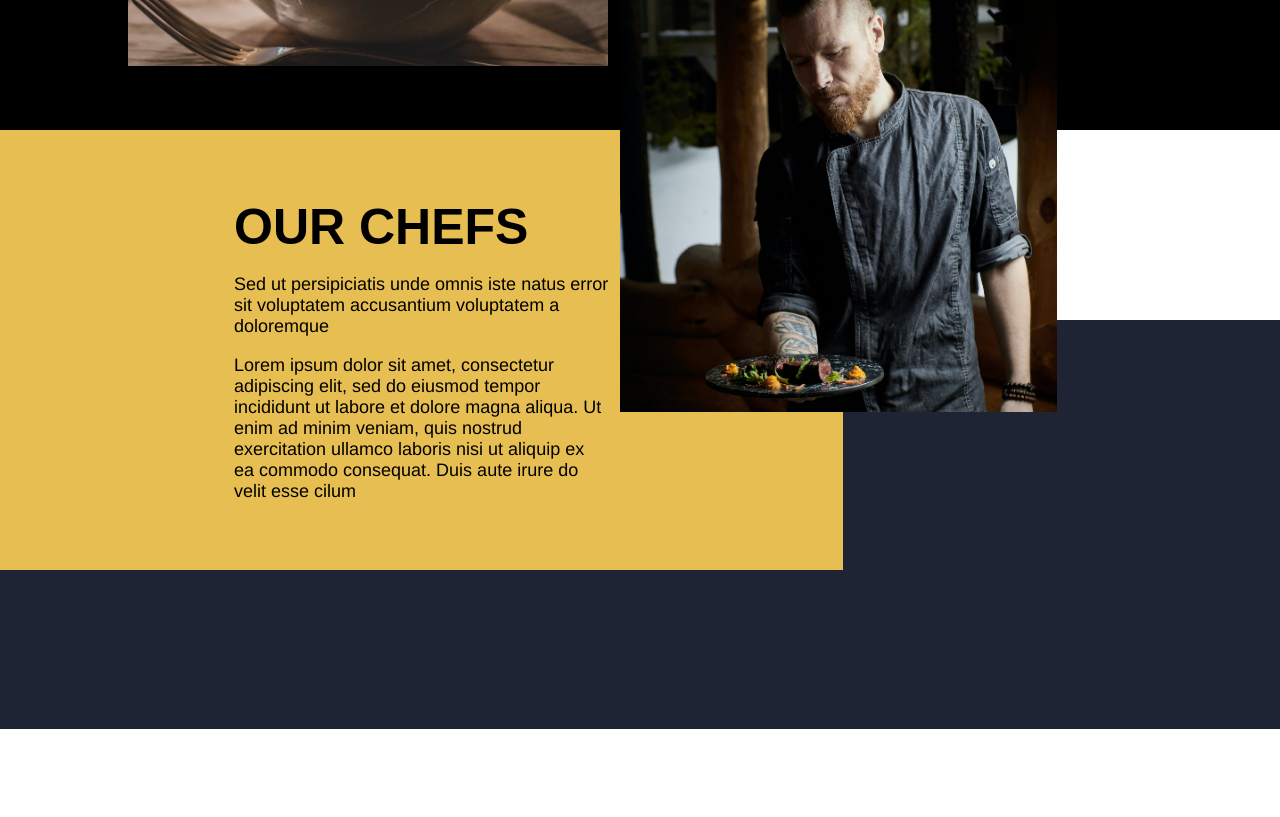
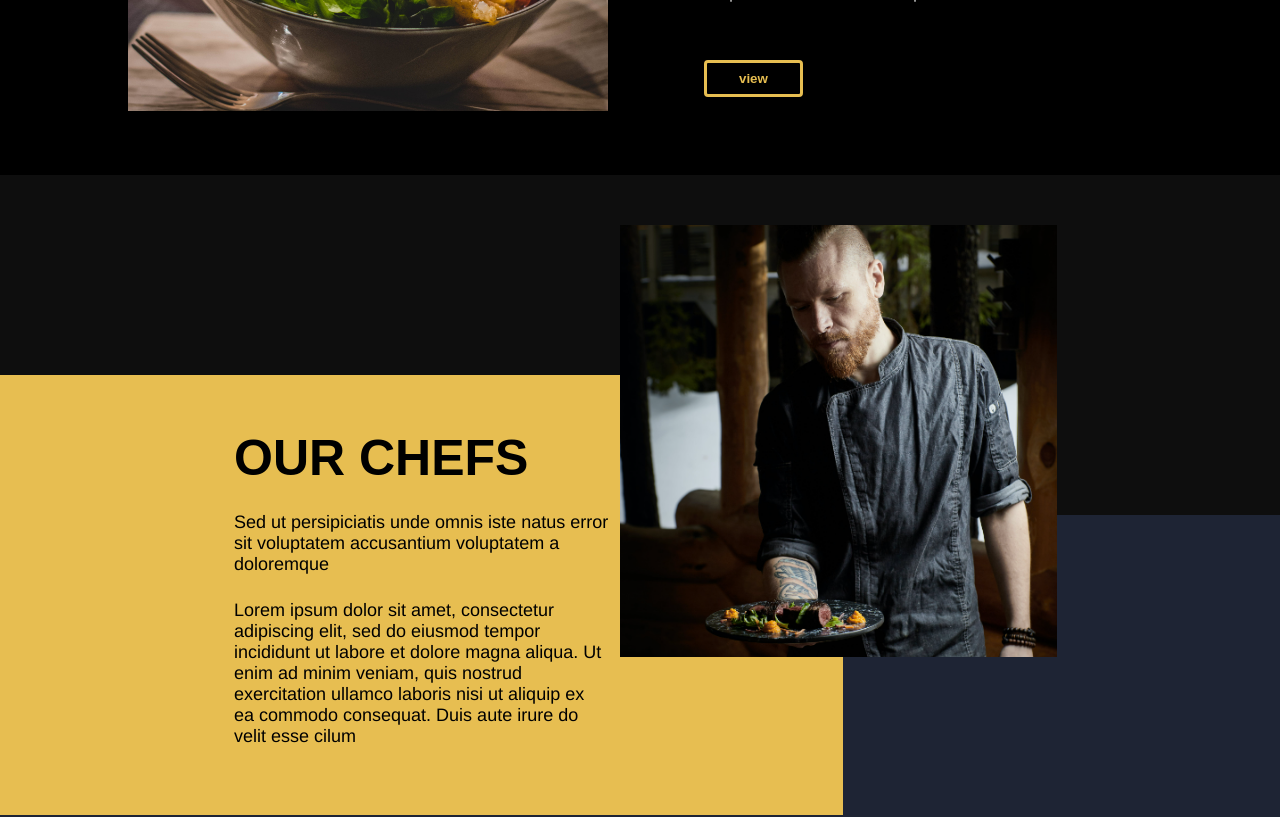
Before and after one commit to madelinegit/Gastron-Guru, a React (Vite) app: page / in a window 1280 px wide. Shown: the part 1680-2497 px from the top of the page. Built offline with nearby package versions, Linux system fonts and the light colour scheme; no server answers; a web font is replaced by a local one.

Commit message:
square blocks update

```diff
--- a/src/components/RelativeSquareBlocks/RelativeSquareBlocks.scss
+++ b/src/components/RelativeSquareBlocks/RelativeSquareBlocks.scss
@@ -1,8 +1,10 @@
 h2 {
   @include responsive-font-size(50px, 43px, 36px);
+  margin: 10px 0 25px;
 }
 p {
   @include responsive-font-size(18px, 16px, 14px);
+  margin-bottom: 25px;
 }
 
 $breakpoint-sm: 480px;
@@ -10,15 +12,38 @@ $breakpoint-md: 768px;
 $breakpoint-lg: 1250px;
 
 .parent {
+  height: 100%;
+  width: 100%;
+  @media (min-width: $breakpoint-lg) {
+    border-top: $light-black solid 200px;
+    position: relative;
+    z-index: -2;
+  }
   @media (max-width: $breakpoint-lg) {
+    padding-top: 100px;
     display: flex;
     flex-direction: column;
     align-items: center;
   }
 }
+.black-container {
+  background-color: $light-black;
+  width: 100%;
+  position: absolute;
+  z-index: 0;
+  height: 400px;
+  @media (min-width: $breakpoint-lg) {
+    height: 400px;
+    transform: translate (0px, -300px);
+  }
+  @media (max-width: $breakpoint-lg) {
+    height: 1000px;
+    transform: translate(0px, -100px);
+  }
+}
 .chef {
   @media (max-width: $breakpoint-lg) {
-    display: flex;;
+    display: flex;
     flex-direction: column;
     align-items: center;
   }
@@ -26,7 +51,7 @@ $breakpoint-lg: 1250px;
     width: 437.02px;
     height: 432px;
     object-fit: cover;
-    z-index: 1;
+    z-index: 3;
     position: relative;
     @media (min-width: $breakpoint-lg) {
       float: right;
@@ -35,19 +60,19 @@ $breakpoint-lg: 1250px;
     }
     @media (max-width: $breakpoint-lg) {
       margin-bottom: -140px;
-      //could add size query, not in wireframe, would also have to adjust line 60
     }
   }
 }
 .gold-container {
   width: 894;
-  //should width be 100% ? I put exact px % from sketch
   height: 440px;
   display: flex;
   flex-direction: column;
   justify-content: center;
   align-items: center;
   background-color: $gold;
+  position: relative;
+  z-index: 2;
   @media (max-width: $breakpoint-lg) {
     width: 500px;
     height: 533px;
@@ -69,9 +94,9 @@ $breakpoint-lg: 1250px;
   height: 409px;
   background-color: $dark-blue;
   padding: -100px;
-  position: relative;
-  bottom: 250px;
-  z-index: -1;
+  position: absolute;
+  z-index: 1;
+  transform: translate(0px, -300px);
   @media (max-width: $breakpoint-lg) {
     display: none;
   }
--- a/src/components/RelativeSquareBlocks/index.tsx
+++ b/src/components/RelativeSquareBlocks/index.tsx
@@ -3,18 +3,17 @@ import "./RelativeSquareBlocks.scss";
 function RelativeSquareBlocks() {
   return (
     <div className="parent">
+      <div className="black-container" />
       <div className="chef">
         <img src="/src/assets/images/chef.png" className="" alt="Chef photo" />
       </div>
       <div className="gold-container">
         <div className="text-container">
           <h2>OUR CHEFS</h2>
-          <br />
           <p>
             Sed ut persipiciatis unde omnis iste natus error sit voluptatem
             accusantium voluptatem a doloremque
-          </p>{" "}
-          <br />
+          </p>
           <p>
             Lorem ipsum dolor sit amet, consectetur adipiscing elit, sed do
             eiusmod tempor incididunt ut labore et dolore magna aliqua. Ut enim
```
Lines whose indentation alone changed are shown as unchanged.
